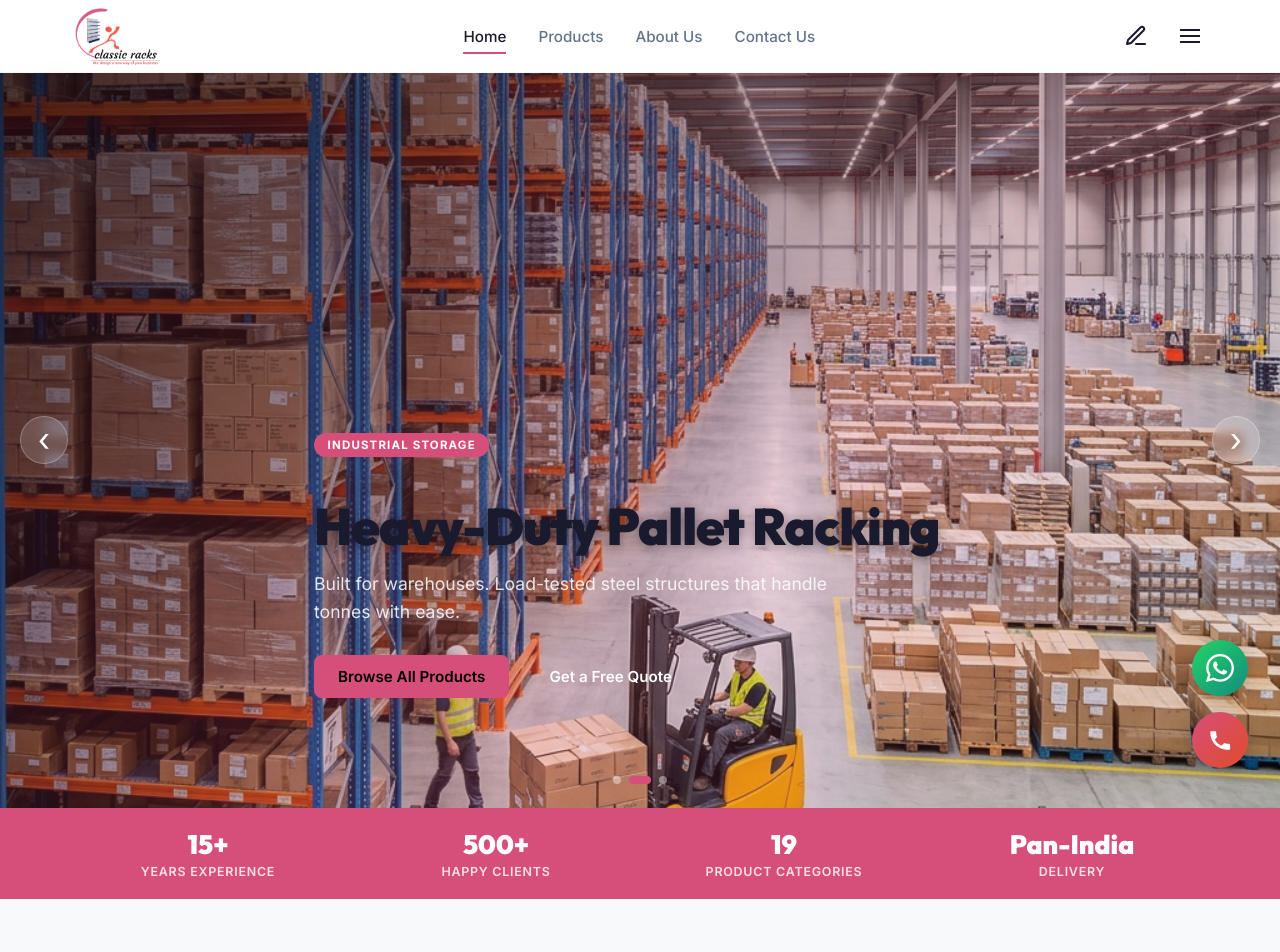
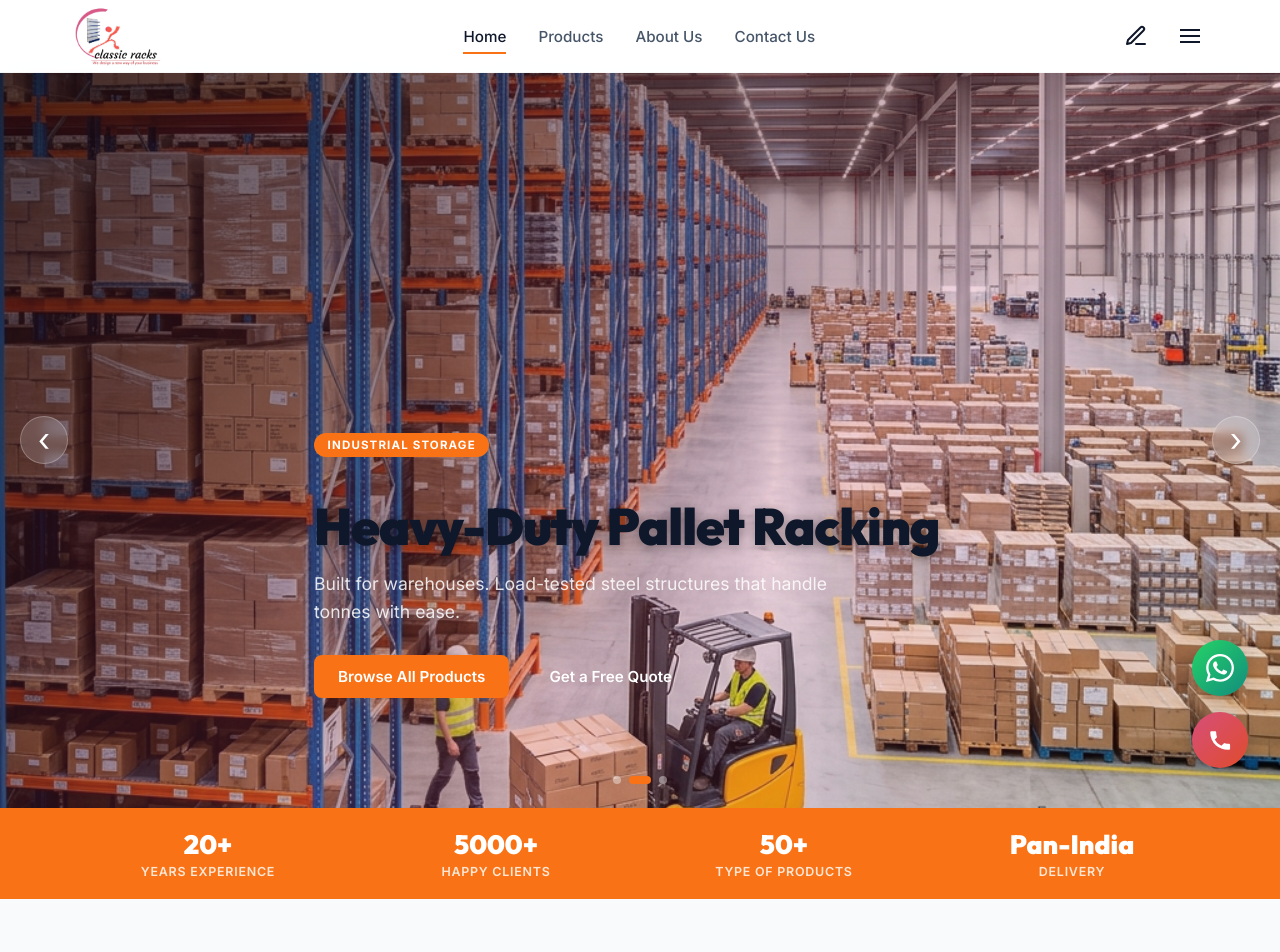
Before and after one commit to sahirayaan/classic-racks, a Next.js app: page / in a window 1280 px wide. Shown: the top 952 px of the page. Built offline with nearby package versions, Linux system fonts and the light colour scheme.

Commit message:
feat: updated color theme to slate grey and safety orange, updated company statistics

```diff
--- a/src/app/globals.css
+++ b/src/app/globals.css
@@ -3,30 +3,30 @@
 @import url('https://fonts.googleapis.com/css2?family=Inter:wght@300;400;500;600;700;800&family=Outfit:wght@400;500;600;700;800;900&display=swap');
 
 :root {
-  /* ── Light Theme — matched to Classic Racks logo ── */
-  --bg-main:       #F8F9FA;   /* Off-white page bg */
+  /* ── Slate Grey & Safety Orange Theme ── */
+  --bg-main:       #F8FAFC;   /* Slate 50 page bg */
   --bg-card:       #FFFFFF;   /* Pure white cards */
-  --bg-card-hover: #FEF6F8;   /* Slight rose tint on hover */
-  --bg-input:      #F1F3F5;   /* Input fields */
+  --bg-card-hover: #F1F5F9;   /* Slate 100 on hover */
+  --bg-input:      #EDF2F7;   /* Input fields */
 
-  --fg-main:  #1A1A2E;   /* Near-black text */
-  --fg-muted: #64748B;   /* Slate muted text */
+  --fg-main:  #0F172A;   /* Slate 900 text */
+  --fg-muted: #475569;   /* Slate 600 muted text */
 
-  /* Primary — Rose Pink (logo arc colour) */
-  --primary:       #D64F7A;
-  --primary-hover: #B83D65;
-  --primary-glow:  rgba(214, 79, 122, 0.12);
+  /* Primary — Safety Orange (Industrial action colour) */
+  --primary:       #F97316;
+  --primary-hover: #EA580C;
+  --primary-glow:  rgba(249, 115, 22, 0.12);
 
-  /* Accent — Coral Red (logo figure colour) */
-  --accent:        #E04B2C;
-  --accent-glow:   rgba(224, 75, 44, 0.1);
+  /* Accent — Slate Grey (Brushed steel brand color) */
+  --accent:        #334155;
+  --accent-glow:   rgba(51, 65, 85, 0.1);
 
-  --border:       rgba(26, 26, 46, 0.09);
-  --border-hover: rgba(214, 79, 122, 0.3);
+  --border:       rgba(15, 23, 42, 0.08);
+  --border-hover: rgba(249, 115, 22, 0.3);
 
-  --shadow-sm: 0 2px 8px rgba(26, 26, 46, 0.06);
-  --shadow-md: 0 8px 28px rgba(26, 26, 46, 0.10);
-  --shadow-lg: 0 20px 56px rgba(26, 26, 46, 0.14);
+  --shadow-sm: 0 2px 8px rgba(15, 23, 42, 0.05);
+  --shadow-md: 0 8px 24px rgba(15, 23, 42, 0.08);
+  --shadow-lg: 0 16px 48px rgba(15, 23, 42, 0.12);
 
   --font-family-sans:    'Inter', system-ui, -apple-system, sans-serif;
   --font-family-display: 'Outfit', sans-serif;
@@ -177,7 +177,7 @@ img {
 
 .btn-primary {
   background-color: var(--primary);
-  color: #000;
+  color: #fff;
   box-shadow: 0 4px 14px var(--primary-glow);
 }
 
--- a/src/app/page.tsx
+++ b/src/app/page.tsx
@@ -164,9 +164,9 @@ const categories = [
 
 // ── Stats ────────────────────────────────────────────
 const stats = [
-  { value: "15+", label: "Years Experience" },
-  { value: "500+", label: "Happy Clients" },
-  { value: "19", label: "Product Categories" },
+  { value: "20+", label: "Years Experience" },
+  { value: "5000+", label: "Happy Clients" },
+  { value: "50+", label: "Type of Products" },
   { value: "Pan-India", label: "Delivery" },
 ];
 
```
